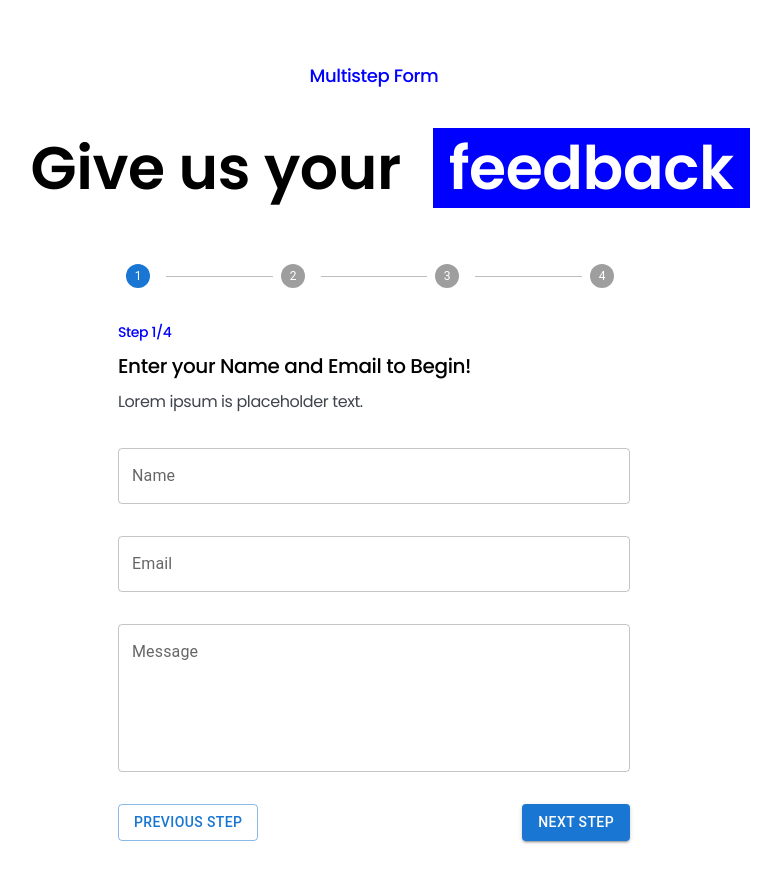
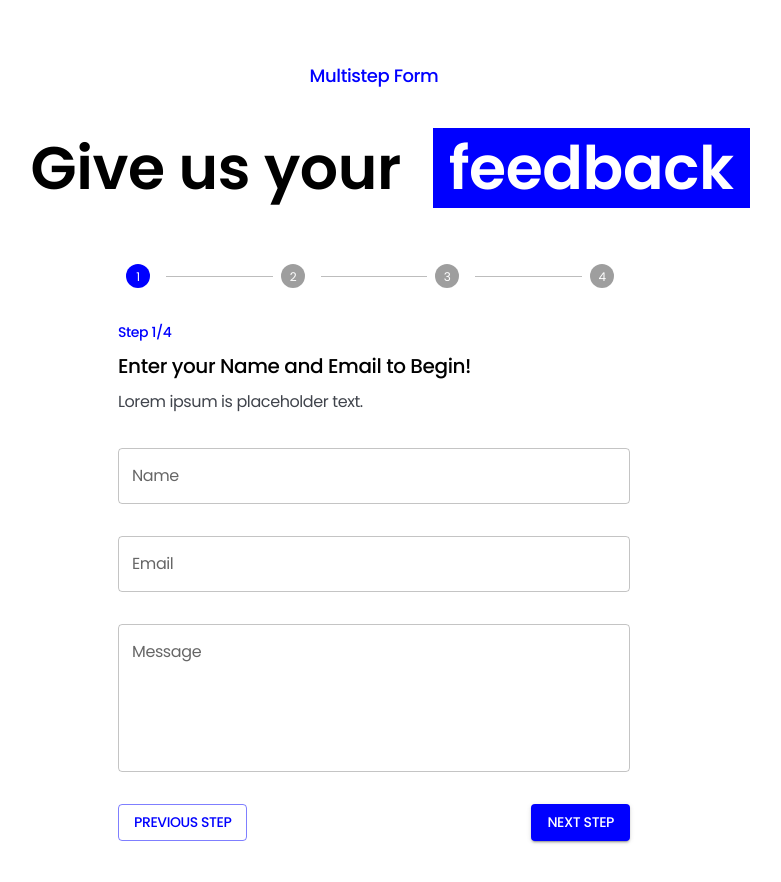
Before and after one commit to bazyli2/multi-step-form, a Next.js app: page / in a window 1280 px wide. Shown: the top 882 px of the page, without its empty margins (266-1047 px from the left). Built offline with nearby package versions, Linux system fonts and the light colour scheme; what @mui/material-nextjs would draw is missing.

Commit message:
added theme for mui

```diff
--- a/src/app/layout.tsx
+++ b/src/app/layout.tsx
@@ -3,8 +3,14 @@
 import "./globals.css";
 import { clsx } from "@/utils/clsx";
 import { AppRouterCacheProvider } from "@mui/material-nextjs/v15-appRouter";
+import theme from "@/theme";
+import { ThemeProvider } from "@mui/material";
 
-const poppins = Poppins({ subsets: ["latin"], weight: ["400", "500", "600"] });
+const poppins = Poppins({
+  subsets: ["latin"],
+  weight: ["400", "500", "600"],
+  variable: "--font-poppins",
+});
 
 export const metadata: Metadata = {
   title: "Multi Step Form Demo",
@@ -19,9 +25,11 @@
   return (
     <html lang="en" className="h-full">
       <AppRouterCacheProvider options={{ enableCssLayer: true }}>
-        <body className={clsx(poppins.className, "min-h-full flex flex-col")}>
-          {children}
-        </body>
+        <ThemeProvider theme={theme}>
+          <body className={clsx(poppins.className, "min-h-full flex flex-col")}>
+            {children}
+          </body>
+        </ThemeProvider>
       </AppRouterCacheProvider>
     </html>
   );
--- /dev/null
+++ b/src/theme.ts
@@ -0,0 +1,15 @@
+"use client";
+import { createTheme } from "@mui/material/styles";
+
+const theme = createTheme({
+  typography: {
+    fontFamily: "var(--font-poppins)",
+  },
+  palette: {
+    primary: {
+      main: "#0000FF",
+    },
+  },
+});
+
+export default theme;
```
